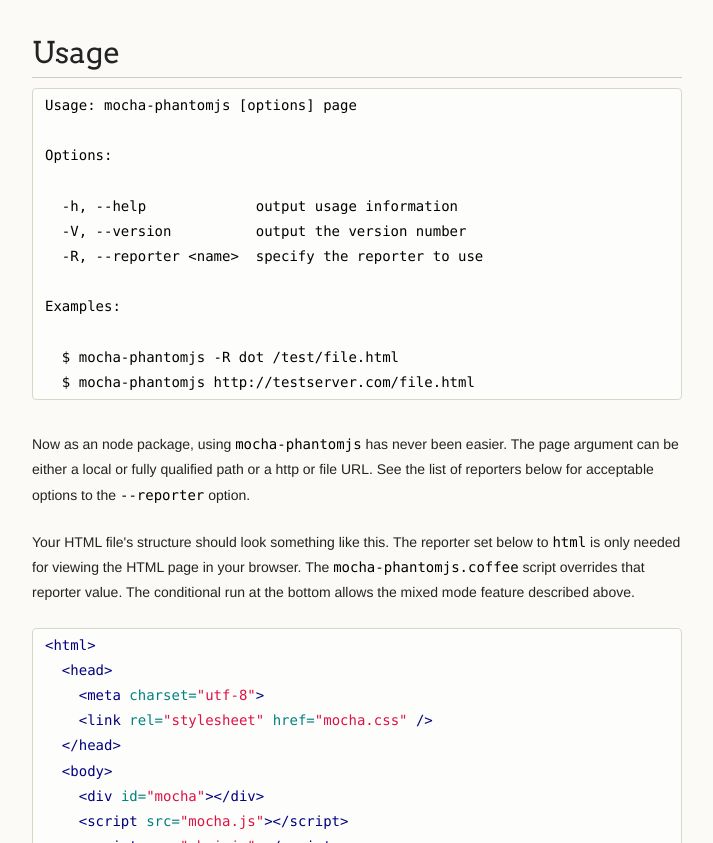
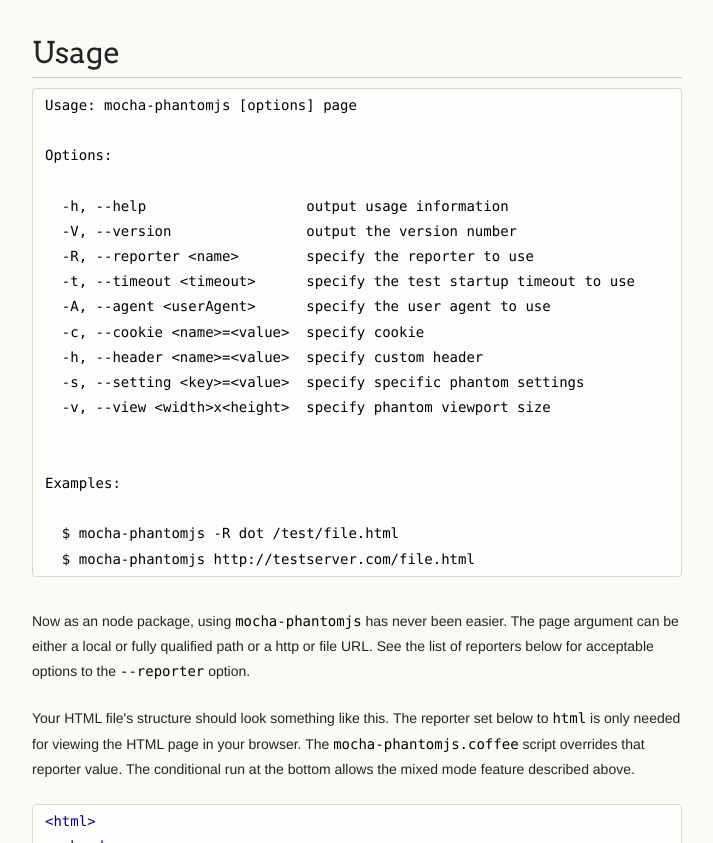
Before and after one commit to nathanboktae/mocha-phantomjs, a plain HTML site: page index.html in a window 1280 px wide. Shown: the part 1045-1888 px from the top of the page, without its empty margins (278-991 px from the left). Drawn offline with Linux system fonts and the light colour scheme.

```diff
--- a/index.html
+++ b/index.html
@@ -34,7 +34,7 @@
 
 <p><a href="http://visionmedia.github.com/mocha/">Mocha</a> is a feature-rich JavaScript test framework running on node and the browser. Along with the <a href="http://chaijs.com">Chai</a> assertion library they make an impressive combo. <a href="http://phantomjs.org">PhantomJS</a> is a headless WebKit with a JavaScript/CoffeeScript API. It has fast and native support for various web standards like DOM handling, CSS selectors, JSON, Canvas, and SVG.</p>
 
-<p>The mocha-phantomjs project provides a <code>mocha-phantomjs.coffee</code> script file and extensions to drive PhantomJS while testing your HTML pages with Mocha from the console. The preferred usage is to install <code>mocha-phantomjs</code> via node's packaged modules and use the <code>mocha-phantomjs</code> binary wrapper.</p>
+<p>The mocha-phantomjs project provides a <code>mocha-phantomjs.coffee</code> script file and extensions to drive PhantomJS while testing your HTML pages with Mocha from the console. The preferred usage is to install <code>mocha-phantomjs</code> via node's packaged modules and use the <code>mocha-phantomjs</code> binary wrapper. Tested with Mocha 1.4, 1.5 and 1.6 and with PhantomJS version 1.6 or 1.7.</p>
 
 <pre><code>$ npm install -g mocha-phantomjs
 </code></pre>
@@ -59,9 +59,16 @@
 
 Options:
 
-  -h, --help             output usage information
-  -V, --version          output the version number
-  -R, --reporter &lt;name&gt;  specify the reporter to use
+  -h, --help                   output usage information
+  -V, --version                output the version number
+  -R, --reporter &lt;name&gt;        specify the reporter to use
+  -t, --timeout &lt;timeout&gt;      specify the test startup timeout to use
+  -A, --agent &lt;userAgent&gt;      specify the user agent to use
+  -c, --cookie &lt;name&gt;=&lt;value&gt;  specify cookie
+  -h, --header &lt;name&gt;=&lt;value&gt;  specify custom header
+  -s, --setting &lt;key&gt;=&lt;value&gt;  specify specific phantom settings
+  -v, --view &lt;width&gt;x&lt;height&gt;  specify phantom viewport size
+
 
 Examples:
 
```
Also changed, not shown: params.json (+1 -1 lines).
